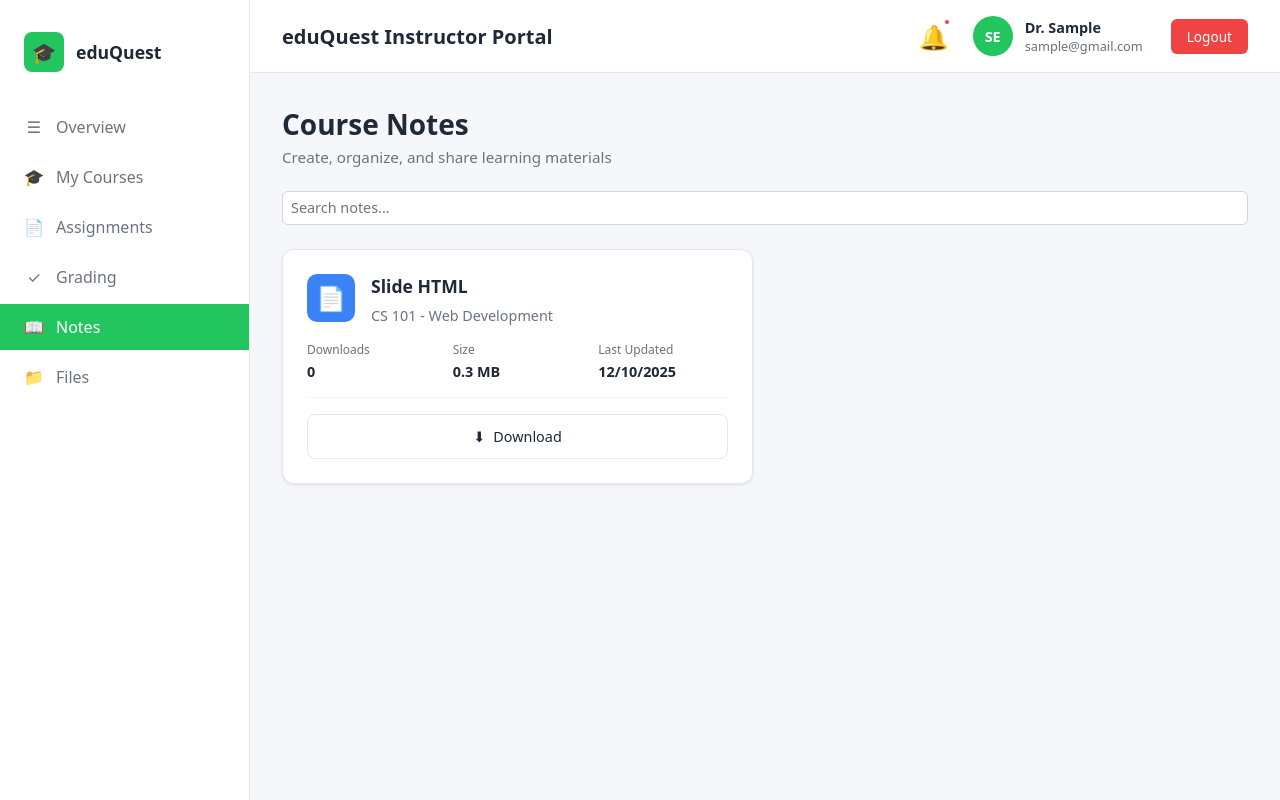
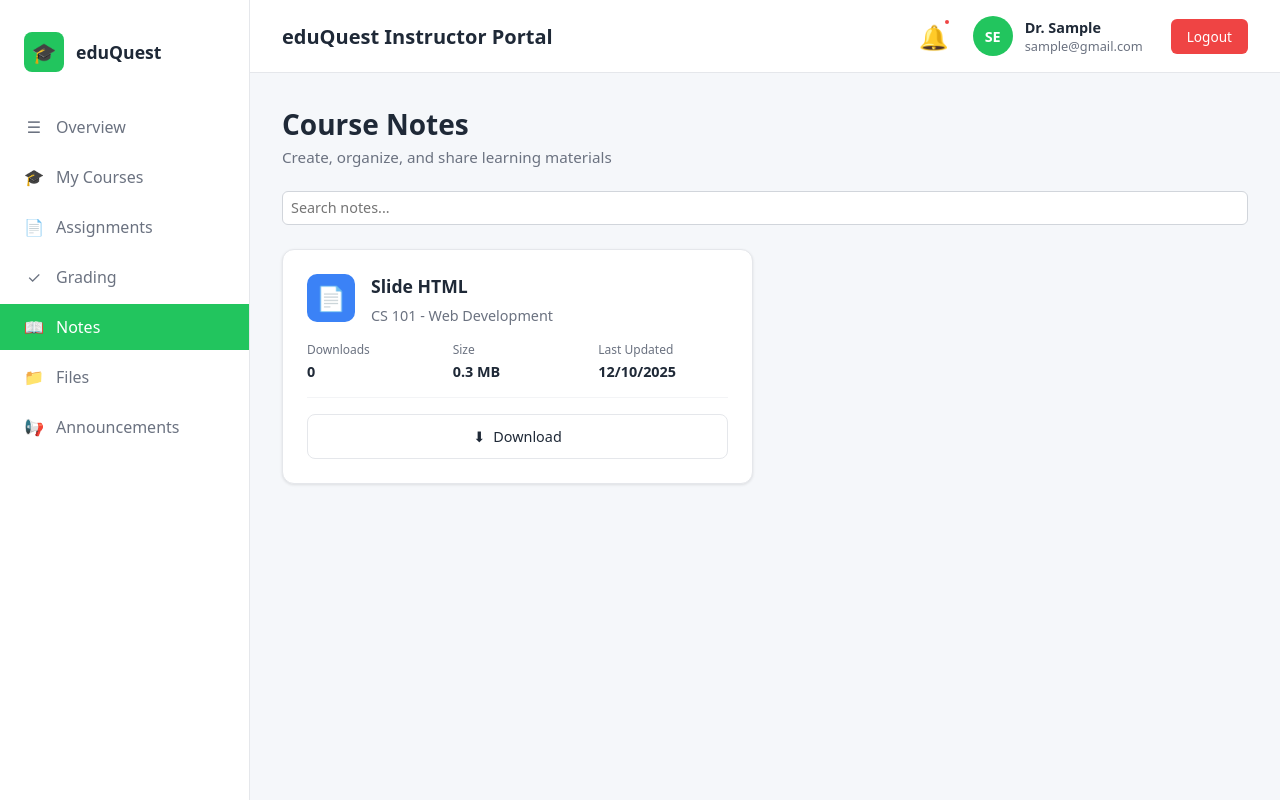
Before and after one commit to haiqalZafril/EduQuest, a PHP site: page /notes.php in a window 1280 px wide. Run offline with PHP 8.4, Linux system fonts and the light colour scheme; the visitor is signed in with stand-in values (Sample User, id 1).

Commit message:
navigate announcement

```diff
--- a/files.php
+++ b/files.php
@@ -852,6 +852,12 @@ $currentPage = basename($_SERVER['PHP_SELF']);
                                 <span>Files</span>
                             </a>
                         </li>
+                        <li class="nav-item">
+                            <a href="announcements.php" class="nav-link <?php echo ($currentPage === 'announcements.php') ? 'active' : ''; ?>">
+                                <span class="nav-icon">📢</span>
+                                <span>Announcements</span>
+                            </a>
+                        </li>
                     <?php endif; ?>
                 </ul>
             </nav>
--- a/gradebook.php
+++ b/gradebook.php
@@ -534,6 +534,12 @@ $currentPage = basename($_SERVER['PHP_SELF']);
                             <span>Files</span>
                         </a>
                     </li>
+                    <li class="nav-item">
+                        <a href="announcements.php" class="nav-link <?php echo ($currentPage === 'announcements.php') ? 'active' : ''; ?>">
+                            <span class="nav-icon">📢</span>
+                            <span>Announcements</span>
+                        </a>
+                    </li>
                 </ul>
             </nav>
         </aside>
--- a/my_courses.php
+++ b/my_courses.php
@@ -1268,6 +1268,12 @@ $currentPage = basename($_SERVER['PHP_SELF']);
                             <span>My Files</span>
                         </a>
                     </li>
+                    <li class="nav-item">
+                        <a href="announcements.php" class="nav-link <?php echo ($currentPage === 'announcements.php') ? 'active' : ''; ?>">
+                            <span class="nav-icon">📢</span>
+                            <span>Announcements</span>
+                        </a>
+                    </li>
                     <?php else: ?>
                     <li class="nav-item">
                         <a href="teacher_dashboard.php" class="nav-link <?php echo ($currentPage === 'teacher_dashboard.php') ? 'active' : ''; ?>">
--- a/notes.php
+++ b/notes.php
@@ -740,6 +740,12 @@ $currentPage = basename($_SERVER['PHP_SELF']);
                                 <span>My Files</span>
                             </a>
                         </li>
+                        <li class="nav-item">
+                            <a href="announcements.php" class="nav-link <?php echo ($currentPage === 'announcements.php') ? 'active' : ''; ?>">
+                                <span class="nav-icon">📢</span>
+                                <span>Announcements</span>
+                            </a>
+                        </li>
                     <?php else: ?>
                         <li class="nav-item">
                             <a href="teacher_dashboard.php" class="nav-link <?php echo ($currentPage === 'teacher_dashboard.php') ? 'active' : ''; ?>">
@@ -775,6 +781,12 @@ $currentPage = basename($_SERVER['PHP_SELF']);
                             <a href="files.php" class="nav-link <?php echo ($currentPage === 'files.php') ? 'active' : ''; ?>">
                                 <span class="nav-icon">📁</span>
                                 <span>Files</span>
+                            </a>
+                        </li>
+                        <li class="nav-item">
+                            <a href="announcements.php" class="nav-link <?php echo ($currentPage === 'announcements.php') ? 'active' : ''; ?>">
+                                <span class="nav-icon">📢</span>
+                                <span>Announcements</span>
                             </a>
                         </li>
                     <?php endif; ?>
```
Also changed, not shown: assignments.php (+12 -0 lines).
